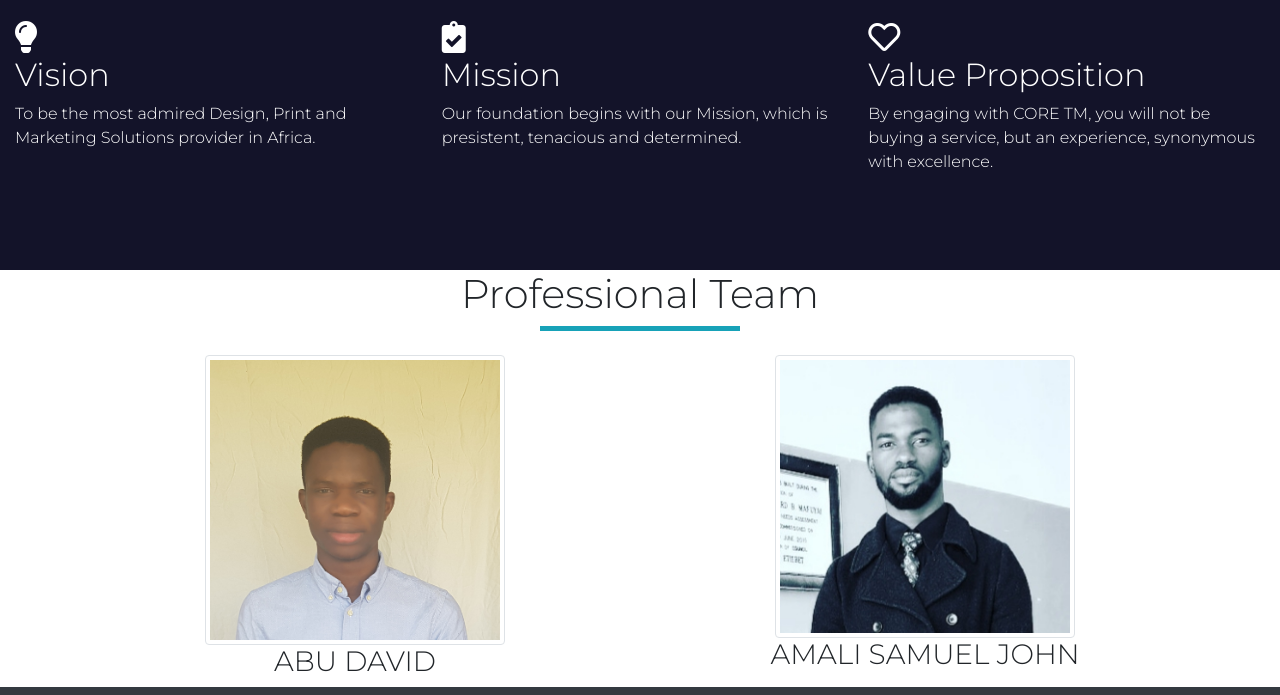
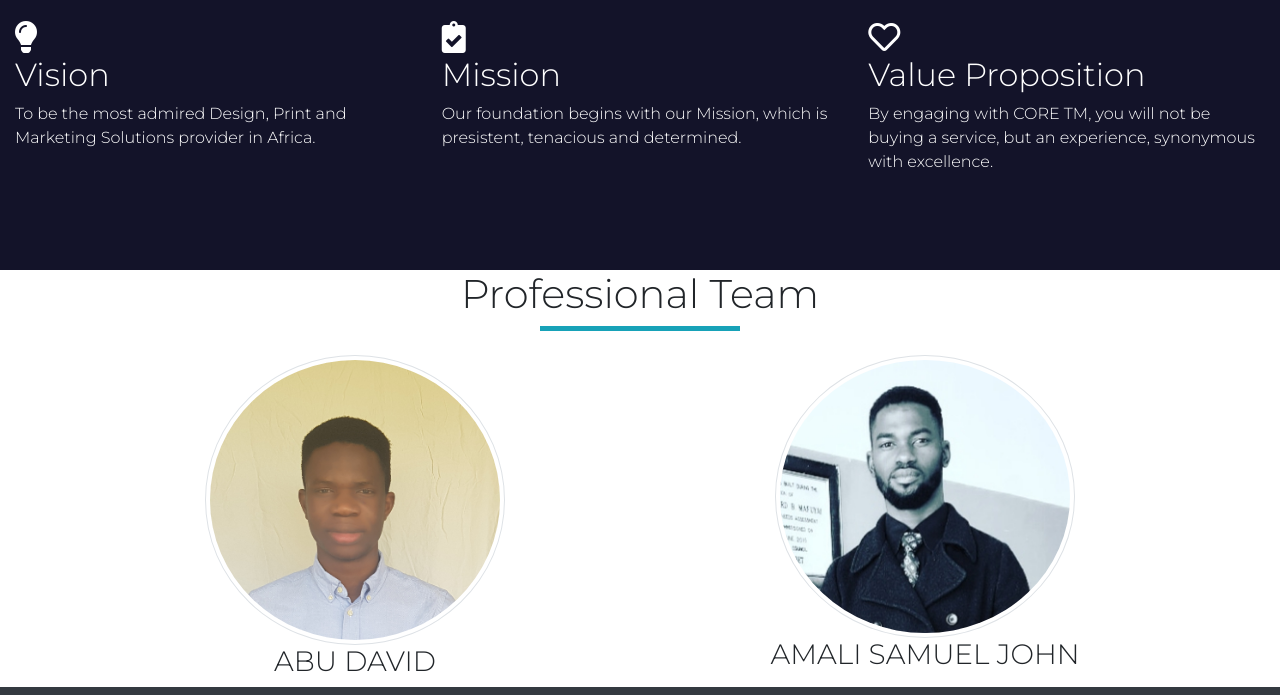
Before and after one commit to davidabuu/coretmbrand, a plain HTML site: page index.html in a window 1280 px wide. Shown: the part 1404-2099 px from the top of the page. Drawn offline with nearby package versions, Linux system fonts and the light colour scheme.

Commit message:
Add files via upload

```diff
--- a/css/main.css
+++ b/css/main.css
@@ -51,6 +51,9 @@ header{
 .height{
     height: 100vh;
 
+}
+.section-3 img{
+    border-radius: 50% !important;
 }
 .section-2{
     background-color: rgb(19, 19, 41);
```
